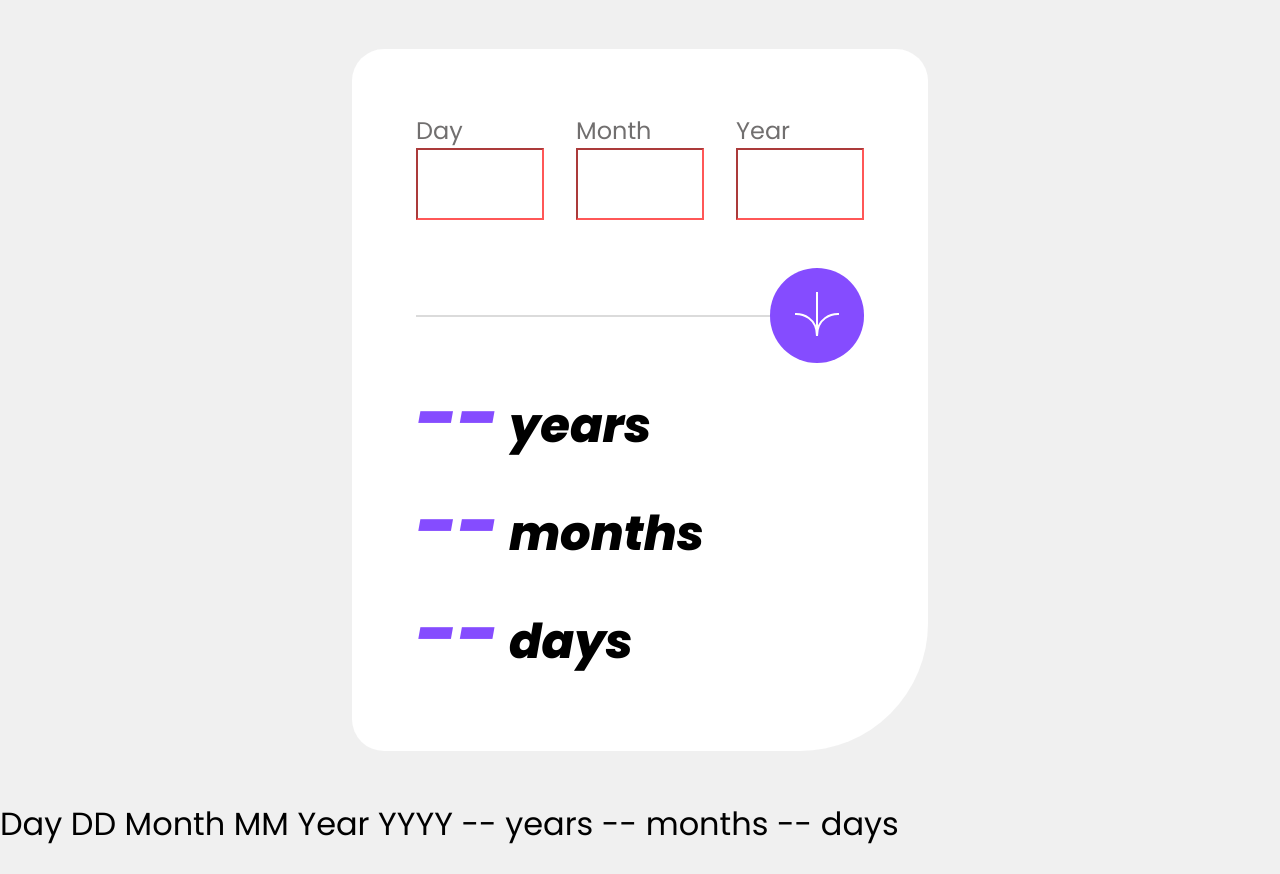
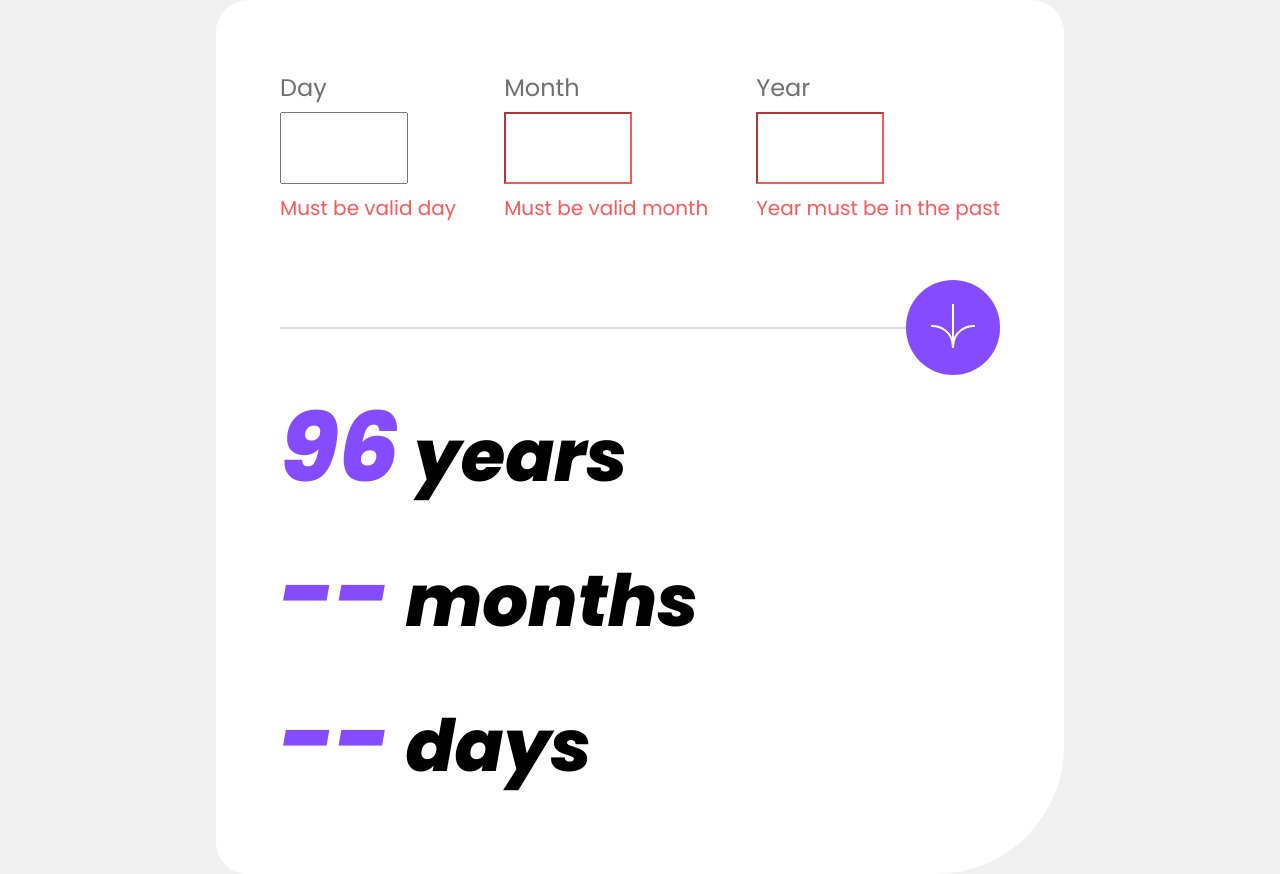
Before and after one commit to DrZero1234/Fem_age_calculator, a plain HTML site: page index.html in a window 1280 px wide. Before the commit the page ends 848 px from the top, so only its background shows below. Drawn offline with Linux system fonts and the light colour scheme.

Commit message:
years diff in html

```diff
--- a/index.html
+++ b/index.html
@@ -17,34 +17,37 @@
   <main>
     <div class="container">
       <div class="ageform-wrapper">
-        <form method="post">
+        <form method="get" action="" name="dateForm">
           <div class="form-inputs">
             <span>
               <label for="day">Day</label>
-              <input type="number" id="day" name="day" required minlength="1" min="1" maxlength="2"/>
+              <input type="number" id="day" name="day" max="31"/>
+              <p class="error-msg" aria-live="polite">Must be valid day</p>
             </span>
             <span>
               <label for="month">Month</label>
-              <input type="number" id="month" name="day" minlength="1" maxlength="2" min="1" required/>
+              <input type="number" id="month" name="month" max="12" required/>
+              <p class="error-msg" aria-live="polite">Must be valid month</p>
             </span>
             <span>
               <label for="year">Year</label>
-              <input type="number" id="year" name="day" minlength="1" maxlength="4" min="1" required/>
+              <input type="number" id="year" name="year" min="1" max="2023" required/>
+              <p class="error-msg" aria-live="polite">Year must be in the past</p>
             </span>
           </div>
           <div class="newline">
-            <hr>
+            <hr class="breakpoint">
             <button type="submit"><svg xmlns="http://www.w3.org/2000/svg" width="46" height="44" viewBox="0 0 46 44"><g fill="none" stroke="#FFF" stroke-width="2"><path d="M1 22.019C8.333 21.686 23 25.616 23 44M23 44V0M45 22.019C37.667 21.686 23 25.616 23 44"/></g></svg></button>
           </div>
         </form>
         <div class="results">
           <div class="years-diff">
-            <span>--</span> years
+            <span>96</span> years
           </div>
-          <div class="years-diff">
+          <div class="months-diff">
             <span>--</span> months
           </div>
-          <div class="years-diff">
+          <div class="days-diff">
             <span>--</span> days
           </div>
         </div>
@@ -52,19 +55,5 @@
 
     </div>
   </main>
-
-  Day
-  DD
-
-  Month
-  MM
-
-  Year
-  YYYY
-
-  -- years
-  -- months
-  -- days
-
 </body>
 </html>
--- a/script.js
+++ b/script.js
@@ -0,0 +1,93 @@
+// Media Query JS: https://css-tricks.com/working-with-javascript-media-queries/
+
+// HTML ELEMENTS
+
+const FORM_ELEM = document.querySelector("form");
+const DAY_ELEM = document.getElementById("day");
+const MONTH_ELEM = document.getElementById("month");
+const YEAR_ELEM = document.getElementById("year")
+const SUBMIT_BTN = document.querySelector("button")
+
+const YEARS_DIFF = document.querySelector(".years-diff").children[0]
+const MONTHS_DIFF = document.querySelector(".months-diff").children[0];
+const DAYS_DIFF = document.querySelector(".days-diff").children[0];
+
+
+const NEWLINE_REF = document.querySelector(".newline")
+let new_break
+
+const CURRENT_DATE = new Date();
+const USER_DATE = new Date(2021,5,10);
+
+
+
+
+
+//const FORM_DATE = new Date(YEAR_ELEM.textContent,MONTH_ELEM.textContent,DAY_ELEM.textContent);
+
+
+// Function code source
+
+//https:tutorial.eyehunts.com/js/javascript-difference-between-two-dates-in-years-months-days/
+
+const getDateDiff = (startDate,endDate) => {
+    const oneDayMs = 1000 * 60 * 60 * 24;
+    if (startDate > endDate) {
+        return;
+    }
+    const diffMs = endDate.getTime() - startDate.getTime();
+    const diffDays = Math.floor(diffMs / oneDayMs);
+    const years = Math.floor(diffDays / 365);
+    const months = Math.floor(diffDays / 30.44) % 12;
+    const days = diffDays - (years * 365) - (Math.floor(months * 30.44));
+    return { years, months, days };
+}
+
+console.log(getDateDiff(USER_DATE,CURRENT_DATE))
+
+const handleClick = (e) => {
+    e.preventDefault();
+    if (YEAR_ELEM && MONTH_ELEM && DAY_ELEM) {
+        let user_date = new Date(+YEAR_ELEM.value,+MONTH_ELEM.value-1,+DAY_ELEM.value)
+        date_diff = getDateDiff(user_date,CURRENT_DATE);
+        YEARS_DIFF.textContent = date_diff.years;
+        MONTHS_DIFF.textContent = date_diff.months;
+        DAYS_DIFF.textContent = date_diff.days
+    }
+}
+
+
+// Initializing the new breakpoint element if the size is for mobile
+
+
+
+// Inserting the element at the end of the newline class div.
+const insert_breakpoint = (parentRef, new_elem) => {
+    new_break = document.createElement("hr");
+    new_break.className = "breakpoint";
+    parentRef.insertAdjacentElement("beforeend", new_break)
+}
+
+
+
+// Changing the button position based on the screensize using the insert_breakpoint
+const change_btn = (condition) => {
+    if (condition.matches) {
+        insert_breakpoint(NEWLINE_REF, new_break)
+    } else {
+        newlines_ref = document.querySelectorAll(".breakpoint");
+        if (newlines_ref.length > 1) {
+            newlines_ref[1].remove();
+        }
+    }
+}
+
+var condition = window.matchMedia("(max-width: 500px)")
+condition.addListener(change_btn)
+
+
+change_btn(condition);
+
+SUBMIT_BTN.addEventListener("click", e => {
+    handleClick(e)
+});
--- a/style.css
+++ b/style.css
@@ -107,8 +107,9 @@ label {
 
 .form-inputs {
     display: flex;
-    gap: 2rem;
+    gap: 3rem;
     margin-bottom: 3rem;
+    line-height: 1.5em;
 
 }
 
@@ -123,6 +124,11 @@ input:focus {
     border-color: var(--age-purple);
 }
 
+.error-msg {
+    font-size: 20px;
+    color: var(--invalid-red);
+}
+
 
 .results {
     display: flex;
@@ -130,16 +136,23 @@ input:focus {
     justify-content: center;
 }
 
-.years-diff {
-    font-family: PoppinsXBItalic;
-    font-size: 48px;
-}
-
-.years-diff span {
-    color: var(--age-purple);
+.years-diff,
+.months-diff,
+.days-diff {
+    white-space: nowrap;
     font-family: PoppinsXBItalic;
     font-size: 72px;
 }
+
+.years-diff span,
+.months-diff span,
+.days-diff span {
+    color: var(--age-purple);
+    font-family: PoppinsXBItalic;
+    font-size: 96px;
+}
+
+
 
 button {
     background-color: var(--age-purple);
```
